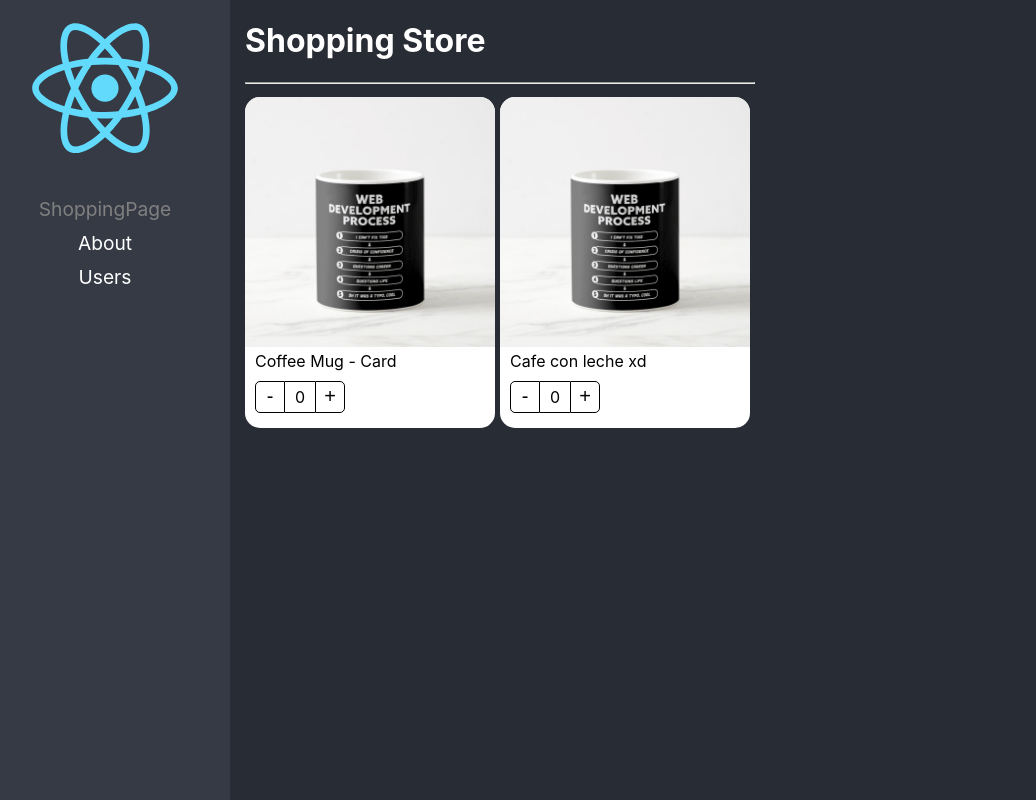
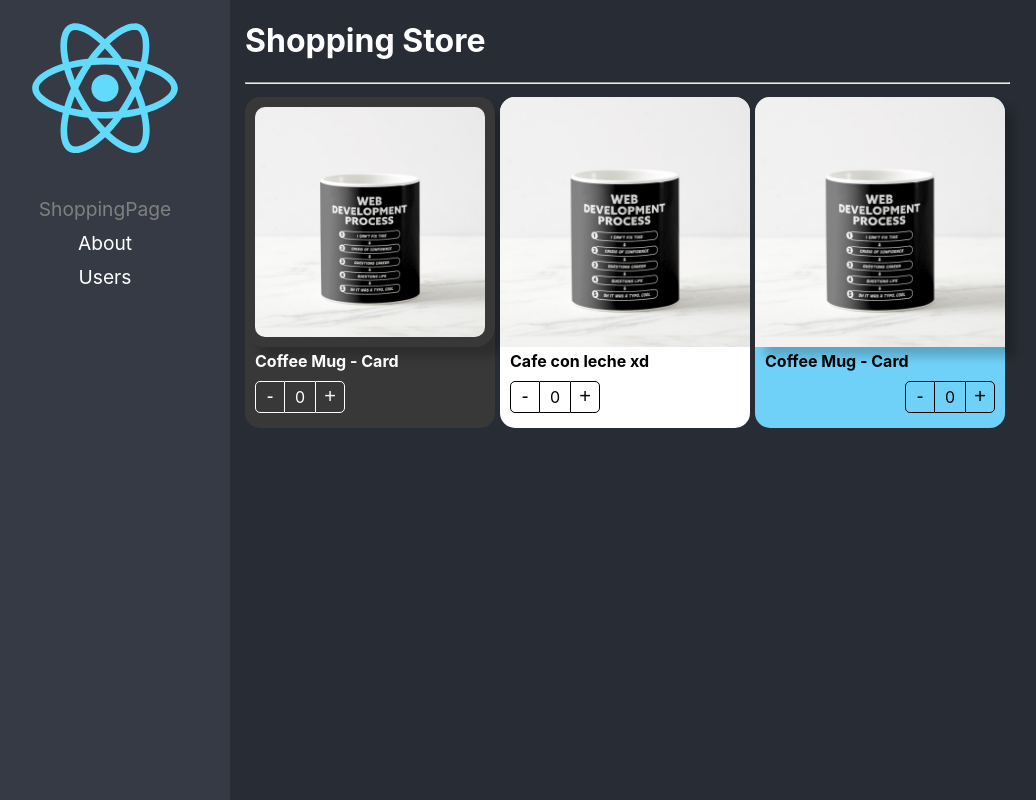
Before and after one commit to Erezz1/curso-react-pro, a React (Create React App) app: page / in a window 1280 px wide. Shown: the whole page, without its empty margins (20-1056 px from the left). Built offline with nearby package versions, Linux system fonts and the light colour scheme.

Commit message:
Component Extend Styles listo

```diff
--- a/src/02-component-patterns/components/ProductButtons.tsx
+++ b/src/02-component-patterns/components/ProductButtons.tsx
@@ -1,15 +1,20 @@
-import { useContext } from 'react';
+import { CSSProperties, useContext } from 'react';
 
 import { ProductContext } from './ProductCard';
 
 import styles from '../styles/styles.module.css';
 
-const ProductButtons = () => {
+export interface Props {
+	className?: string;
+	style?: CSSProperties;
+}
+
+const ProductButtons = ({ className, style }: Props) => {
 
 	const { counter, increaseBy } = useContext( ProductContext );
 
 	return (
-		<div className={ styles.buttonsContainer }>
+		<div className={ `${ styles.buttonsContainer } ${ className }` } style={ style }>
 			<button
 				className={ styles.buttonMinus }
 				onClick={ () => increaseBy( -1 ) }
--- a/src/02-component-patterns/components/ProductCard.tsx
+++ b/src/02-component-patterns/components/ProductCard.tsx
@@ -1,13 +1,20 @@
-import { createContext } from 'react';
+import { createContext, CSSProperties, ReactElement } from 'react';
 
 import { useProduct } from '../hooks/useProduct';
-import { ProductContextProps, ProductCardProps } from '../interfaces/interfaces';
+import { ProductContextProps, Product } from '../interfaces/interfaces';
 
 import styles from '../styles/styles.module.css';
 
 export const ProductContext = createContext({} as ProductContextProps);
 
-export const ProductCard = ({ children, product }: ProductCardProps) => {
+export interface Props {
+	product: Product;
+	children?: ReactElement | ReactElement[];
+	className?: string;
+	style?: CSSProperties;
+};
+
+export const ProductCard = ({ children, product, className, style }: Props) => {
 
 	const { counter, increaseBy } = useProduct();
 
@@ -17,7 +24,7 @@
 			increaseBy,
 			product
 		}}>
-			<div className={ styles.productCard }>
+			<div style={ style } className={ `${ styles.productCard } ${ className }` }>
 				{ children }
 			</div>
 		</ProductContext.Provider>
--- a/src/02-component-patterns/components/ProductImage.tsx
+++ b/src/02-component-patterns/components/ProductImage.tsx
@@ -1,11 +1,17 @@
-import { useContext } from 'react';
+import { CSSProperties, useContext } from 'react';
 
 import { ProductContext } from './ProductCard';
 
 import styles from '../styles/styles.module.css';
 import noImage from '../assets/no-image.jpg';
 
-const ProductImage = ({ img = '' }) => {
+export interface Props {
+	img?: string;
+	className?: string;
+	style?: CSSProperties
+}
+
+const ProductImage = ({ img = '', className, style }: Props) => {
 
 	const { product } = useContext( ProductContext );
 	let imgToShow: string;
@@ -16,9 +22,10 @@
 
 	return (
 		<img
-			className={ styles.productImg }
+			className={ `${ styles.productImg } ${ className }` }
 			alt="Coffee mug"
 			src={ imgToShow }
+			style={ style }
 		/>
 	);
 }
--- a/src/02-component-patterns/components/ProductTitle.tsx
+++ b/src/02-component-patterns/components/ProductTitle.tsx
@@ -1,16 +1,23 @@
-import { useContext } from 'react';
+import { CSSProperties, useContext } from 'react';
 
 import { ProductContext } from './ProductCard';
 
 import styles from '../styles/styles.module.css';
 
-const ProductTitle = ({ title }: { title?: string }) => {
+export interface Props {
+	title?: string;
+	className?: string;
+	style?: CSSProperties
+};
+
+const ProductTitle = ({ title, className, style }: Props) => {
 
 	const { product } = useContext( ProductContext );
 
 	return (
 		<span
-			className={ styles.productDescription }
+			className={ `${ styles.productDescription } ${ className }` }
+			style={ style }
 		>{ title ? title : product.title }</span>
 	)
 }
--- a/src/02-component-patterns/components/index.ts
+++ b/src/02-component-patterns/components/index.ts
@@ -1,7 +1,7 @@
 import { ProductCardHOCProps } from '../interfaces/interfaces';
 
+import { ProductCard as ProductCardHOC } from './ProductCard';
 import ProductButtons from './ProductButtons';
-import { ProductCard as ProductCardHOC } from './ProductCard';
 import ProductImage from './ProductImage';
 import ProductTitle from './ProductTitle';
 
--- a/src/02-component-patterns/pages/ShoppingPage.tsx
+++ b/src/02-component-patterns/pages/ShoppingPage.tsx
@@ -3,6 +3,8 @@
 	ProductImage,
 	ProductTitle
 } from '../components';
+
+import '../styles/custom-styles.css';
 
 const product = {
 	id: '1',
@@ -24,16 +26,33 @@
 					flexWrap: 'wrap'
 				}}
 			>
-				<ProductCard product={ product }>
-					<ProductImage />
-					<ProductTitle />
-					<ProductButtons />
+				<ProductCard
+					product={ product }
+					className="bg-dark text-white"
+				>
+					<ProductImage className="custom-image" style={{ boxShadow: '10px 10px 10px rgba(0,0,0,0.2)' }} />
+					<ProductTitle className="text-bold" />
+					<ProductButtons className="custom-buttons" />
 				</ProductCard>
 
 				<ProductCard product={ product }>
 					<ProductCard.Image />
-					<ProductCard.Title title="Cafe con leche xd" />
+					<ProductCard.Title className="text-bold" title="Cafe con leche xd" />
 					<ProductCard.Buttons />
+				</ProductCard>
+
+				<ProductCard
+					product={ product }
+					style={{ backgroundColor: '#70D1F8' }}
+				>
+					<ProductImage style={{ boxShadow: '10px 10px 10px rgba(0,0,0,0.2)' }} />
+					<ProductTitle style={{ fontWeight: 'bold' }} />
+					<ProductButtons
+						style={{
+							display: 'flex',
+							justifyContent: 'end'
+						}}
+					/>
 				</ProductCard>
 			</div>
 		</div>
--- /dev/null
+++ b/src/02-component-patterns/styles/custom-styles.css
@@ -0,0 +1,23 @@
+.bg-dark {
+	background-color: rgb(56, 56, 56);
+}
+
+.text-white {
+	color: #fff;
+}
+
+.text-bold {
+	font-weight: bold;
+}
+
+.custom-image {
+	padding: 10px;
+	border-radius: 20px;
+	width: calc( 100% - 20px );
+}
+
+.custom-buttons button,
+.custom-buttons div {
+	border-color: white;
+	color: white;
+}
```
Also changed, not shown: src/02-component-patterns/interfaces/interfaces.ts (+7 -9 lines).
